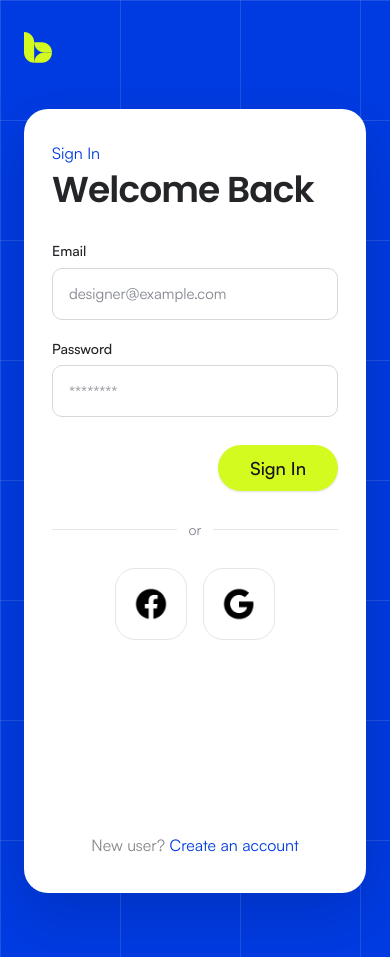
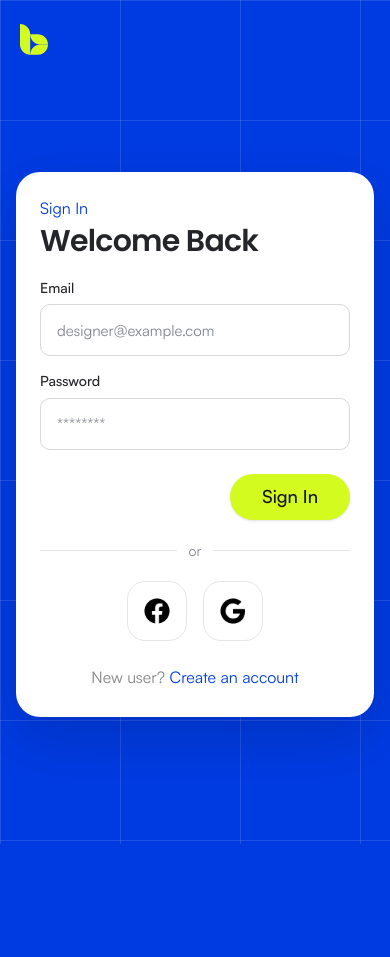
Before and after one commit to MostafizurRahman199/bytespace, a Next.js app: page /login in a window 390 px wide. After the commit the page ends 844 px from the top, so only its background shows below. Built offline with nearby package versions, Linux system fonts and the light colour scheme; a web font is replaced by a local one.

Commit message:
improve responsive styling and layout across authentication components

```diff
--- a/src/components/auth/AuthCardHeader.tsx
+++ b/src/components/auth/AuthCardHeader.tsx
@@ -19,7 +19,7 @@ export default function AuthCardHeader({
       </span>
 
       {/* Main Title */}
-      <h2 className="font-poppins font-semibold text-[36px] sm:text-[44px] text-[#242528] leading-[1.15] tracking-tight mb-8">
+      <h2 className="font-poppins font-semibold text-[30px] sm:text-[36px] lg:text-[40px] text-[#242528] leading-[1.15] tracking-tight mb-5 sm:mb-8">
         {title}
       </h2>
     </div>
--- a/src/components/auth/AuthLayout.tsx
+++ b/src/components/auth/AuthLayout.tsx
@@ -14,7 +14,7 @@ export default function AuthLayout({ mode, children }: AuthLayoutProps) {
   return (
     <div className="min-h-screen w-full bg-[#003be2] bytespace-grid-bg relative overflow-x-hidden selection:bg-[#D4FB20] selection:text-black flex flex-col justify-between">
       {/* Top Left Brand Logo - Exact Figma position: x=120px, y=35px */}
-      <header className="relative w-full max-w-[1440px] mx-auto px-6 sm:px-12 xl:px-[120px] pt-8 sm:pt-[35px] z-50">
+      <header className="relative w-full max-w-[1440px] mx-auto px-5 sm:px-12 xl:px-[120px] pt-6 sm:pt-[35px] z-50">
         <Link
           href="/"
           className="inline-flex items-center group transition-transform duration-200 hover:scale-105"
@@ -34,7 +34,7 @@ export default function AuthLayout({ mode, children }: AuthLayoutProps) {
       </header>
 
       {/* Main Content Area */}
-      <main className="w-full max-w-[1440px] mx-auto px-6 sm:px-12 xl:px-[120px] py-10 lg:py-14 xl:py-[55px] flex-1 flex items-center justify-center lg:justify-between gap-8 lg:gap-12 relative z-10">
+      <main className="w-full max-w-[1440px] mx-auto px-4 sm:px-12 xl:px-[120px] py-5 sm:py-10 lg:py-14 xl:py-[55px] flex-1 flex items-center justify-center lg:justify-between gap-8 lg:gap-12 relative z-10">
         {/* Left Side Visual Showcase - Desktop only (>= 1024px) */}
         <div className="hidden lg:flex flex-col justify-center items-start shrink-0">
           <AuthVisualShowcase mode={mode} />
@@ -47,7 +47,7 @@ export default function AuthLayout({ mode, children }: AuthLayoutProps) {
       </main>
 
       {/* Empty bottom spacer to ensure balance */}
-      <div className="h-6 sm:h-8" />
+      <div className="h-4 sm:h-8" />
     </div>
   );
 }
--- a/src/components/auth/AuthVisualShowcase.tsx
+++ b/src/components/auth/AuthVisualShowcase.tsx
@@ -33,7 +33,7 @@ export default function AuthVisualShowcase({ mode }: AuthVisualShowcaseProps) {
         <h1 className="font-satoshi font-bold text-white text-[20px] sm:text-[20px] leading-[1.2] tracking-tight">
           {isLogin ? "Sign in with ease" : "Sign up and come in"}
         </h1>
-        <p className="font-satoshi font-normal text-[#E5E6E8] text-[18px] leading-[1.6] mt-3 max-w-[430px]">
+        <p className="font-satoshi font-normal text-[#E5E6E8] text-[18px] leading-[1.6] mt-3 max-w-[475px]">
           {isLogin
             ? "Experience a seamless and efficient sign-in process that grants you instant access to a world of knowledge."
             : "The registration process is straightforward, uncomplicated, and efficient, allowing users to sign up quickly, easily, and at no cost"}
--- a/src/components/auth/LoginForm.tsx
+++ b/src/components/auth/LoginForm.tsx
@@ -22,13 +22,13 @@ export default function LoginForm() {
   };
 
   return (
-    <div className="w-full max-w-[580px] min-h-[784px] bg-white rounded-[24px] shadow-[0_20px_60px_rgba(0,0,0,0.15)] px-7 sm:px-[72px] py-9 sm:py-[64px] flex flex-col justify-between select-none">
+    <div className="w-full max-w-[580px] min-h-0 lg:min-h-[784px] bg-white rounded-[24px] shadow-[0_20px_60px_rgba(0,0,0,0.15)] px-6 sm:px-12 lg:px-[72px] py-7 sm:py-10 lg:py-[64px] flex flex-col justify-between select-none">
       <div>
         {/* Card Header */}
         <AuthCardHeader tag="Sign In" title="Welcome Back" />
 
         {/* Form Fields */}
-        <form onSubmit={handleSubmit} className="space-y-5">
+        <form onSubmit={handleSubmit} className="space-y-4 sm:space-y-5">
           <AuthInput
             id="login-email"
             label="Email"
@@ -61,7 +61,7 @@ export default function LoginForm() {
         </form>
 
         {/* Divider */}
-        <div className="relative my-7 sm:my-8 flex items-center justify-center">
+        <div className="relative my-5 sm:my-8 flex items-center justify-center">
           <div className="absolute inset-0 flex items-center">
             <div className="w-full border-t border-[#E5E6E8]" />
           </div>
--- a/src/components/auth/RegisterForm.tsx
+++ b/src/components/auth/RegisterForm.tsx
@@ -17,22 +17,22 @@ export default function RegisterForm() {
   };
 
   return (
-    <div className="w-full max-w-[580px] min-h-[784px] bg-white rounded-[24px] shadow-[0_20px_60px_rgba(0,0,0,0.15)] px-7 sm:px-[72px] py-9 sm:py-[64px] flex flex-col justify-between select-none">
+    <div className="w-full max-w-[580px] min-h-0 lg:min-h-[784px] bg-white rounded-[24px] shadow-[0_20px_60px_rgba(0,0,0,0.15)] px-6 sm:px-12 lg:px-[72px] py-7 sm:py-10 lg:py-[64px] flex flex-col justify-between select-none">
       <div>
         {/* Card Header */}
         <AuthCardHeader
           tag="Create an Account"
           title={
             <>
-              Welcome to
+              <span className="whitespace-nowrap">Welcome to</span>
               <br />
-              ByteSpace
+              <span className="whitespace-nowrap">ByteSpace</span>
             </>
           }
         />
 
         {/* Form Fields */}
-        <form onSubmit={handleSubmit} className="space-y-5">
+        <form onSubmit={handleSubmit} className="space-y-4 sm:space-y-5">
           <AuthInput
             id="register-fullname"
             label="Full Name"
@@ -80,7 +80,7 @@ export default function RegisterForm() {
         text="Already have an account?"
         linkText="Login"
         linkHref="/login"
-        className="pt-8"
+        className="pt-6 sm:pt-8"
       />
     </div>
   );
--- a/src/components/auth/SocialAuthButton.tsx
+++ b/src/components/auth/SocialAuthButton.tsx
@@ -19,7 +19,7 @@ export default function SocialAuthButton({
     <button
       type="button"
       aria-label={`Sign in with ${provider}`}
-      className={`w-[72px] h-[72px] rounded-[20px] border border-[#E5E6E8] hover:border-[#CED0D3] hover:bg-[#F9FAFB] active:scale-95 flex items-center justify-center transition-all cursor-pointer group bg-white ${className}`}
+      className={`w-[60px] h-[60px] sm:w-[72px] sm:h-[72px] rounded-[18px] sm:rounded-[20px] border border-[#E5E6E8] hover:border-[#CED0D3] hover:bg-[#F9FAFB] active:scale-95 flex items-center justify-center transition-all cursor-pointer group bg-white ${className}`}
       {...props}
     >
       <img
@@ -27,7 +27,7 @@ export default function SocialAuthButton({
         alt={iconAlt || provider}
         width={iconSize}
         height={iconSize}
-        className="w-[36px] h-[36px] object-contain transition-transform group-hover:scale-105"
+        className="w-[30px] h-[30px] sm:w-[36px] sm:h-[36px] object-contain transition-transform group-hover:scale-105"
       />
     </button>
   );
```
